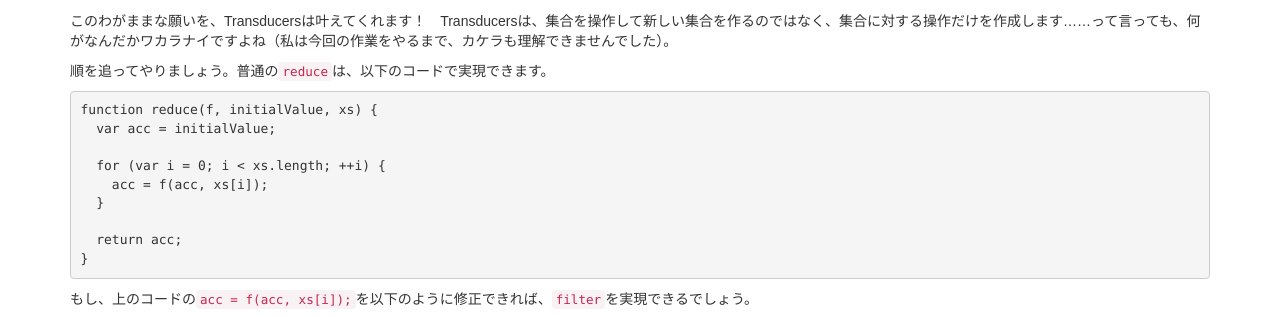
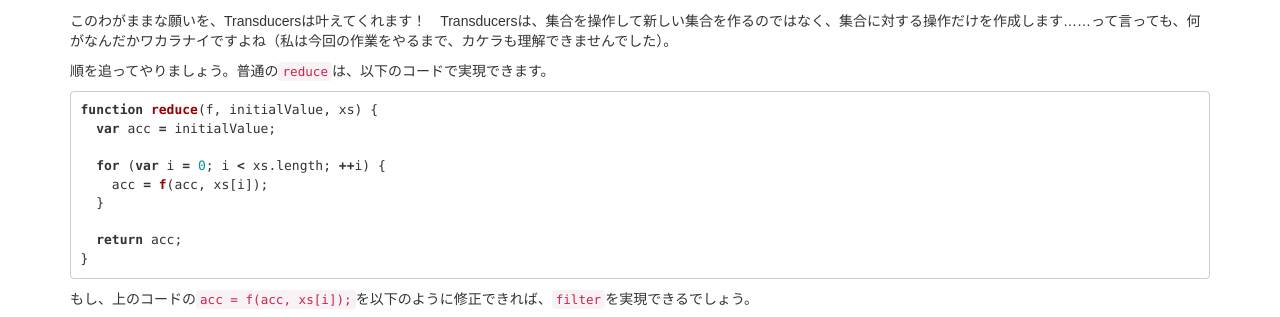
Before and after one commit to tail-island/tail-island.github.io, a Jekyll site: the page built from _posts/2016-04-07-transducers.md, in a window 1280 px wide and 900 px high, scrolled down 1623 px. Shown: the part 158-475 px from the top of the window. Built offline with Jekyll 4.4.1, drawn with Linux system fonts in a browser that asks for light colours; Markdown is read by kramdown in place of the engine named in the settings; some of the changed text lies outside the part shown.

````diff
--- a/_posts/2016-04-07-transducers.md
+++ b/_posts/2016-04-07-transducers.md
@@ -91,7 +91,7 @@ function developingPower(language) {
 
 順を追ってやりましょう。普通の`reduce`は、以下のコードで実現できます。
 
-```javascripot
+```javascript
 function reduce(f, initialValue, xs) {
   var acc = initialValue;
 
````
Also changed, not shown: other parts of _posts/2016-04-07-transducers.md (+1 -0 lines).
